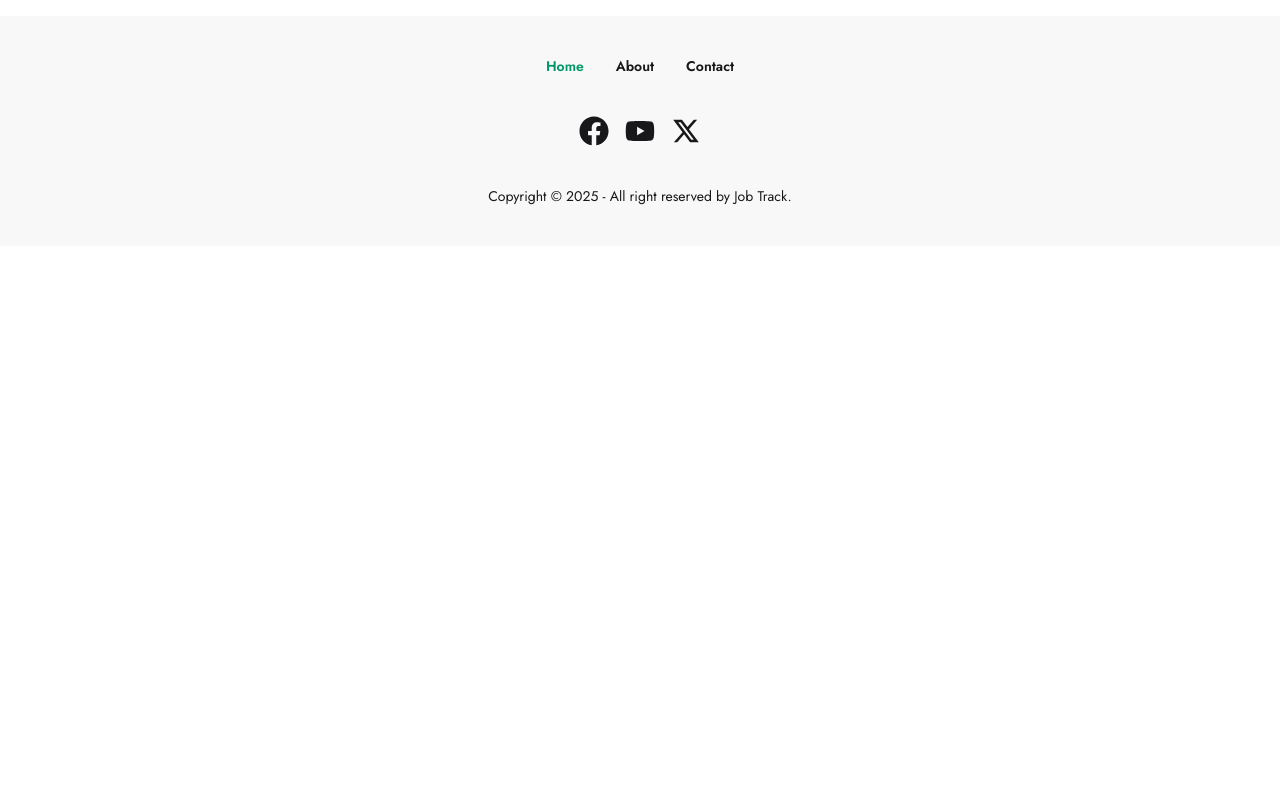
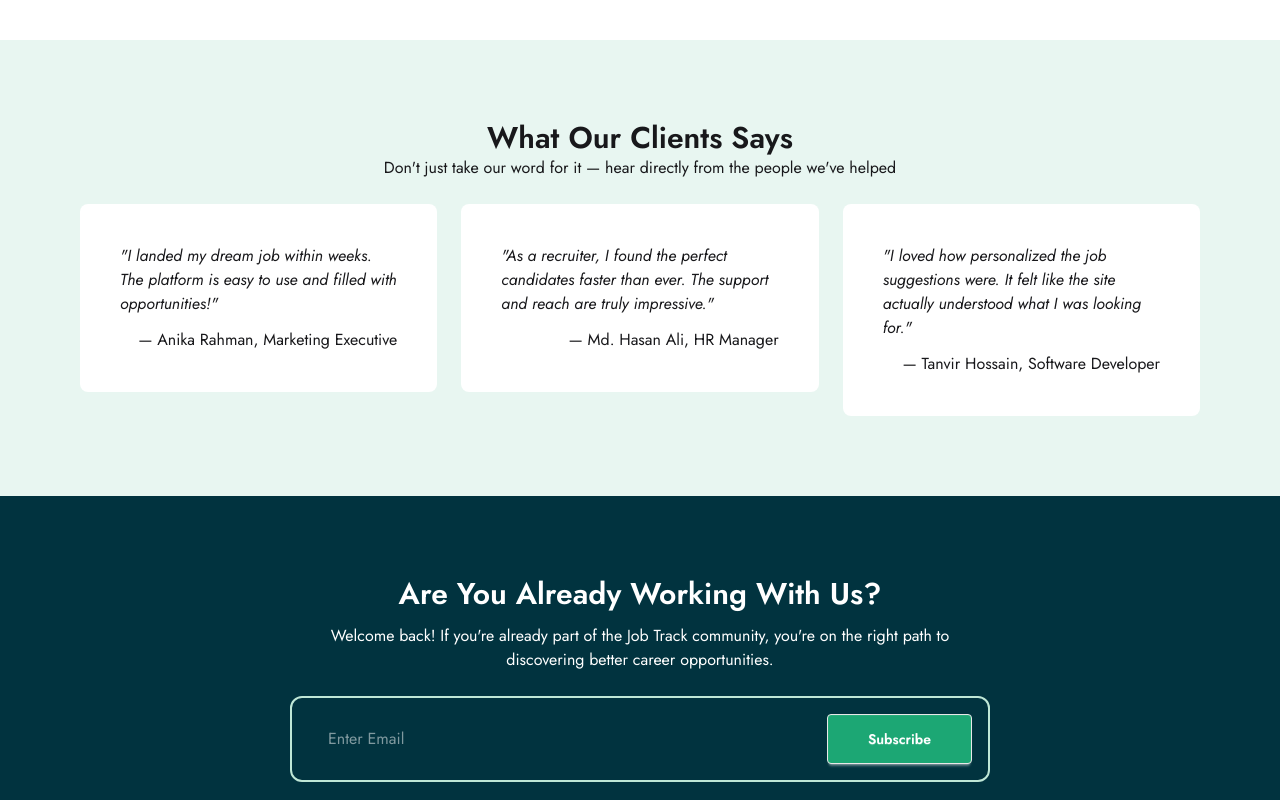
Before and after one commit to SazidSifat/job-portal-with-react, a React (Vite) app: page / in a window 1280 px wide. Shown: the part 2360-3160 px from the top of the page. Before the commit the page ends 2606 px from the top, so only its background shows below. Built offline with nearby package versions, Linux system fonts and the light colour scheme; no server answers.

Commit message:
all done

```diff
--- a/src/component/Company/Company.jsx
+++ b/src/component/Company/Company.jsx
@@ -1,10 +1,16 @@
 import React from 'react';
 import { Link } from 'react-router';
 import { CiLocationOn } from "react-icons/ci";
+import * as motion from "motion/react-client"
+
+
+
 const Company = ({ data }) => {
     const { id, logo, name, industry, location } = data
     return (
-        <Link to={`/company/${id}`} className='place-items-center text-center p-8 border-2 rounded-xl border-[#eff1f3]'>
+        <motion.div whileHover={{ scale: 1.1 }}
+            whileTap={{ scale: 0.9 }} className='place-items-center text-center p-8 border-2 rounded-xl border-[#eff1f3]'>
+            <Link to={`/company/${id}`} >
                 <div className='flex items-center justify-center ' >
                     <img src={logo} alt="" className='w-[100px] h-[100px]' />
                 </div>
@@ -12,6 +18,7 @@ const Company = ({ data }) => {
                 <h1 className='text-lg font-bold'>{name}</h1>
                 <p className='text-sm flex items-center justify-center gap-1'> <CiLocationOn />{location}</p>
             </Link>
+        </motion.div>
     );
 };
 
--- a/src/component/Footer/Footer.jsx
+++ b/src/component/Footer/Footer.jsx
@@ -7,20 +7,20 @@ import { RiTwitterXLine } from "react-icons/ri";
 
 const Footer = () => {
     return (
-        <div className='container mx-auto'>
-            <footer className="footer footer-horizontal footer-center  text-base-content rounded p-10">
-                <ul className='space-x-6 flex   '>
-                    <NavLink to="/" className='hover:text-accent font-semibold'>Home</NavLink>
-                    <NavLink to='/about' className='hover:text-accent font-semibold'>About</NavLink>
-                    <NavLink to='/contact' className='hover:text-accent font-semibold'>Contact</NavLink>
+        <div className='p-10 '>
+            <footer className="container mx-auto footer footer-horizontal footer-center  text-base-content rounded p-10">
+                <ul className='space-x-6 flex '>
+                    <NavLink to="/" className='hover:text-accent font-semibold  text-whit'>Home</NavLink>
+                    <NavLink to='/about' className='hover:text-accent font-semibold text-whit'>About</NavLink>
+                    <NavLink to='/contact' className='hover:text-accent font-semibold text-whit'>Contact</NavLink>
                 </ul>
                 <nav>
                     <div className="grid grid-flow-col gap-4">
                         <a href='https://facebook.com'  target='blank'>
-                            <FaFacebook  size={30}/>
+                            <FaFacebook  size={30} />
                         </a>
                         <a href='https://youtube.com'  target='blank'>
-                            <FaYoutube size={30}/>
+                            <FaYoutube size={30} />
                         </a>
                         <a href='https://x.com'  target='blank'>
                             <RiTwitterXLine size={30} />
@@ -29,7 +29,7 @@ const Footer = () => {
                     </div>
                 </nav>
                 <aside>
-                    <p>Copyright © {new Date().getFullYear()} - All right reserved by Job Track.</p>
+                    <p className='text-whit'>Copyright © {new Date().getFullYear()} - All right reserved by Job Track.</p>
                 </aside>
             </footer>
 
--- /dev/null
+++ b/src/component/Subscribe/Subscribe.jsx
@@ -0,0 +1,22 @@
+import React from 'react';
+
+const Subscribe = () => {
+    return (
+        <div className='p-20 place-items-center  bg-[#01333f] text-white  '>
+            <div className='max-w-[700px] space-y-6'>
+                <div className='text-center space-y-3'>
+                    <h1 className='text-3xl font-semibold'>Are You Already Working With Us?</h1>
+                    <p>Welcome back! If you're already part of the Job Track community, you're on the right path to discovering  better career opportunities. </p>
+                </div>
+
+                <div className='flex p-2 md:p-4 w-full rounded-xl  items-center border-2 border-[#bfe7d6]'>
+                    <input type="text" className=' rounded-sm pl-5 w-full py-2 focus:outline-0 text-start' placeholder='Enter Email' />
+                    <button className='bg-[#1ca774] btn py-6 px-10  cursor-pointer  text-white font-semibold  rounded-sm'>Subscribe</button>
+                </div>
+            </div>
+
+        </div>
+    );
+};
+
+export default Subscribe;
--- a/src/component/TopCompanies/TopCompanies.jsx
+++ b/src/component/TopCompanies/TopCompanies.jsx
@@ -1,6 +1,7 @@
 import React from 'react';
 import Company from '../Company/Company';
 import { useLoaderData } from 'react-router';
+
 
 
 const TopCompanies = () => {
--- /dev/null
+++ b/src/component/WhatClienSay/WhatclientSay.jsx
@@ -0,0 +1,54 @@
+import React from 'react';
+import * as motion from "motion/react-client"
+
+
+const WhatclientSay = () => {
+    return (
+        <div className='bg-[#e8f6f1] p-20'>
+            <div className='container mx-auto place-items-center space-y-6'>
+
+                <div className='text-center'>
+                    <h1 className='text-3xl font-semibold'>What Our Clients Says</h1>
+                    <p>Don't just take our word for it — hear directly from the people we've helped</p>
+                </div>
+
+                <div className='grid grid-cols-1 md:grid-cols-2 lg:grid-cols-3 gap-6  p-3 md:p-0'>
+                    <motion.div
+                        whileHover={{ scale: 1.1 }}
+                        whileTap={{ scale: 0.9 }}>
+
+                        <div className='p-10 bg-white rounded-lg space-y-3'>
+                            <h1><i>"I landed my dream job within weeks. The platform is easy to use and filled with opportunities!"</i> </h1>
+                            <p className='text-end'>— Anika Rahman, Marketing Executive</p>
+                        </div>
+
+                    </motion.div>
+                    <motion.div
+                        whileHover={{ scale: 1.1 }}
+                        whileTap={{ scale: 0.9 }}>
+
+                        <div className='p-10 bg-white rounded-lg space-y-3'>
+                            <h1><i>"As a recruiter, I found the perfect candidates faster than ever. The support and reach are truly impressive."</i> </h1>
+                            <p className='text-end'>— Md. Hasan Ali, HR Manager</p>
+                        </div>
+
+                    </motion.div>
+                    <motion.div
+                        whileHover={{ scale: 1.1 }}
+                        whileTap={{ scale: 0.9 }}>
+
+                        <div className='p-10 bg-white rounded-lg space-y-3'>
+                            <h1><i>"I loved how personalized the job suggestions were. It felt like the site actually understood what I was looking for."</i> </h1>
+                            <p className='text-end'>— Tanvir Hossain, Software Developer</p>
+                        </div>
+
+                    </motion.div>
+
+                </div>
+
+            </div>
+        </div>
+    );
+};
+
+export default WhatclientSay;
--- a/src/pages/Auth/Login.jsx
+++ b/src/pages/Auth/Login.jsx
@@ -14,7 +14,6 @@ const Login = () => {
 
 
     const location = useLocation()
-    console.log(location);
     const [errMessage, setErrMessage] = useState(null)
     const navigate = useNavigate()
     const emailRef = useRef("")
@@ -32,7 +31,6 @@ const Login = () => {
                 location.state ? navigate(location.state) : navigate('/')
 
             }).catch((err) => {
-                console.log(err.code);
 
                 if (err.code === "auth/invalid-credential") {
                     setErrMessage("Invalid Credential");
@@ -47,7 +45,7 @@ const Login = () => {
 
     const handleReset = () => {
         const emailVal = emailRef.current.value
-        console.log(emailVal);
+
         navigate("/auth/forget", { state: emailVal })
     }
     const handleGoogle = () => {
--- a/src/pages/Auth/Register.jsx
+++ b/src/pages/Auth/Register.jsx
@@ -14,8 +14,6 @@ const Register = () => {
     const location = useLocation()
 
     location.state = "/auth/register"
-
-    console.log(location);
 
     const navigate = useNavigate()
     const provider = new GoogleAuthProvider();
@@ -49,6 +47,7 @@ const Register = () => {
                 } else {
                     signUpWithEmailPass(email, password).then(() => {
                         updateUser({ displayName: name, photoURL: image }).then(() => {
+                            setLoading(false)
                             navigate('/')
                         })
                     }).catch((err) => {
--- a/src/pages/Error/Error.jsx
+++ b/src/pages/Error/Error.jsx
@@ -10,7 +10,7 @@ const Error = () => {
         <>
             <Navbar />
             <div className='flex flex-col gap-10 items-center justify-center h-[80vh]'>
-                <img src={error} alt="" />
+                <img src={error} alt="" className='w-[20%]' />
 
                 <Link to="/" className='btn btn-primary'> Back to home</Link>
 
--- a/src/pages/Home/Home.jsx
+++ b/src/pages/Home/Home.jsx
@@ -2,12 +2,14 @@ import React, { useEffect } from 'react';
 import Banner from '../../component/Banner/Banner';
 import HowItWorks from '../../component/HowItWorks/HowItWorks';
 import TopCompanies from '../../component/TopCompanies/TopCompanies';
+import Subscribe from '../../component/Subscribe/Subscribe';
+import WhatclientSay from '../../component/WhatClienSay/WhatclientSay';
 
 const Home = () => {
 
     useEffect(() => {
-            document.title = "Job Track || Home"
-        }, [])
+        document.title = "Job Track || Home"
+    }, [])
 
     return (
         <div>
@@ -15,10 +17,16 @@ const Home = () => {
                 <Banner />
             </section>
             <section className='bg-[#f1f5f8]'>
-                <HowItWorks/>
+                <HowItWorks />
             </section>
             <section className='mt-6'>
-                <TopCompanies/>
+                <TopCompanies />
+            </section>
+            <section className='mt-6'>
+                <WhatclientSay/>
+            </section>
+            <section >
+                <Subscribe />
             </section>
         </div>
 
--- a/src/routes/Routes.jsx
+++ b/src/routes/Routes.jsx
@@ -26,14 +26,6 @@ export const router = createBrowserRouter([
                 element: <Home></Home>,
                 loader: () => fetch("/companies.json"),
                 hydrateFallbackElement: <Loading />
-            },
-            {
-                path: "/about",
-                Component: About
-            },
-            {
-                path: "/contact",
-                Component: Contact
             },
             {
                 path: 'auth/login',
@@ -68,8 +60,12 @@ export const router = createBrowserRouter([
         ]
     },
     {
+        path: "/about",
+        Component: About
+    },
+    {
         path: "/*",
-        // Component: Error
+        Component: Error
 
     }
 
```
Also changed, not shown: src/component/HowItWorks/HowItWorks.jsx (+24 -0 lines), src/pages/About/About.jsx (+22 -2 lines). Lines whose indentation alone changed are shown as unchanged.
